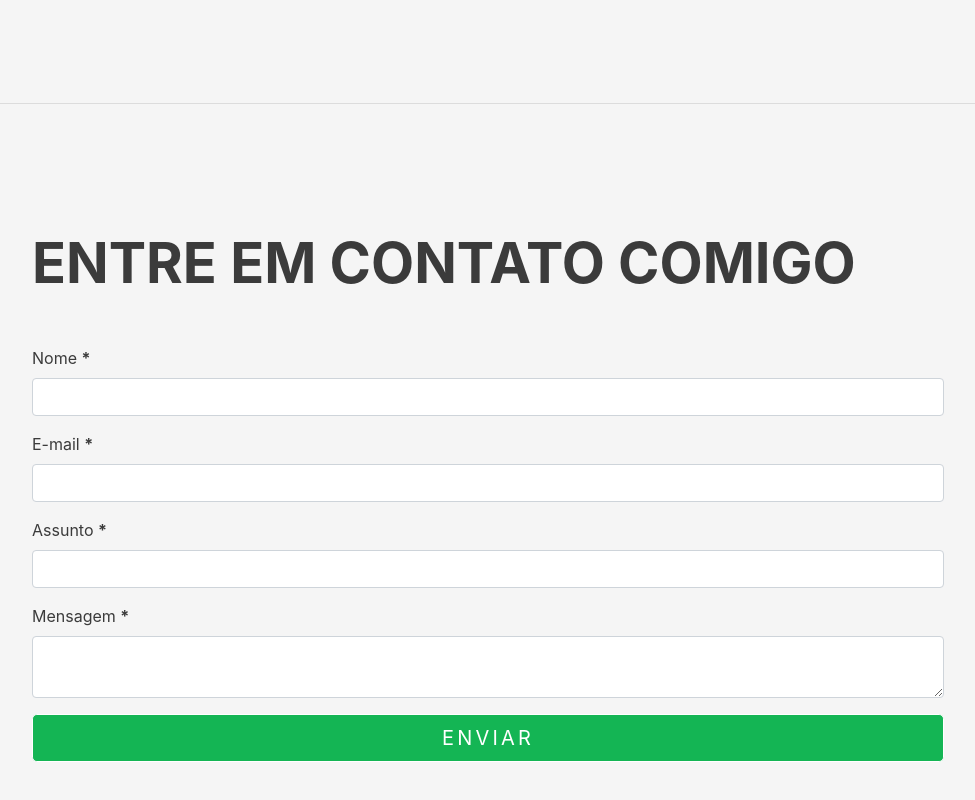
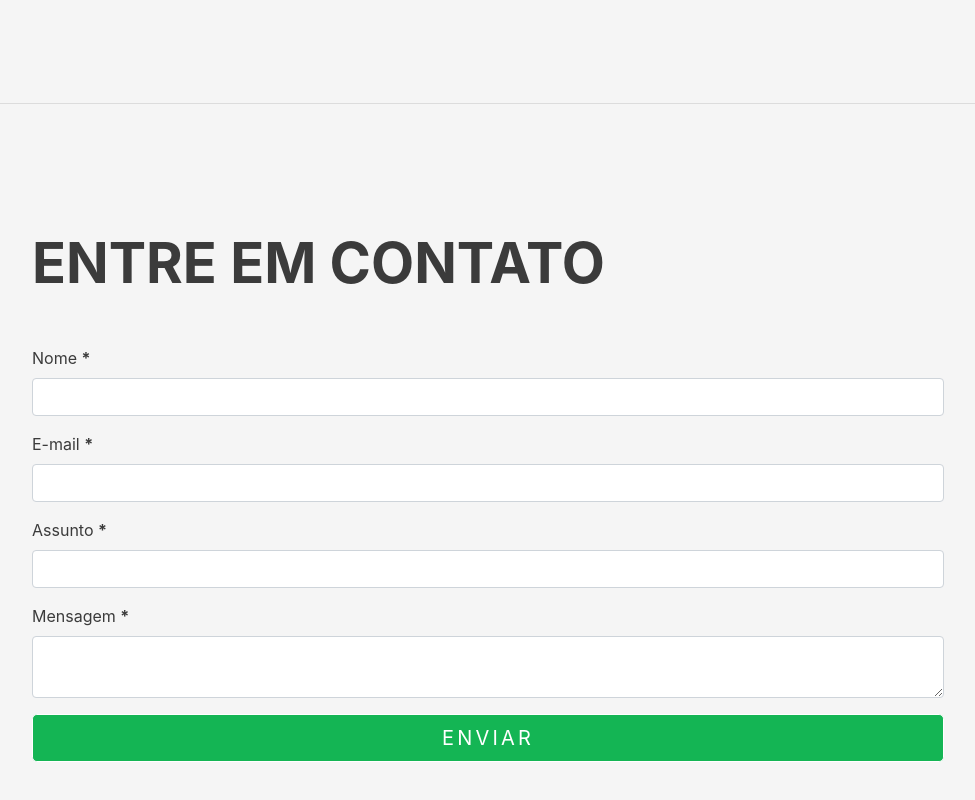
Before and after one commit to ophsr/ophsr-github-pages, a plain HTML site: page index.html in a window 1280 px wide. Shown: the part 3100-3900 px from the top of the page, without its empty margins (288-1263 px from the left). Drawn offline with nearby package versions, Linux system fonts and the light colour scheme; a web font is replaced by a local one.

Commit message:
Alteração de texto

```diff
--- a/index.html
+++ b/index.html
@@ -201,7 +201,7 @@
 
         <section class="resume-section p-3 p-lg-5 d-flex align-items-center" id="contato">
             <div class="justify-content-center w-100">
-                <h2 class="mb-5">Entre em contato comigo</h2>
+                <h2 class="mb-5">Entre em contato</h2>
                 <form class="needs-validation mb-3" novalidate action="https://formspree.io/mjvagplj" method="POST" name="FormContato">
                     <div class="mb-3">
                         <label for="validationCustom01">Nome <b>*</b></label>
```
